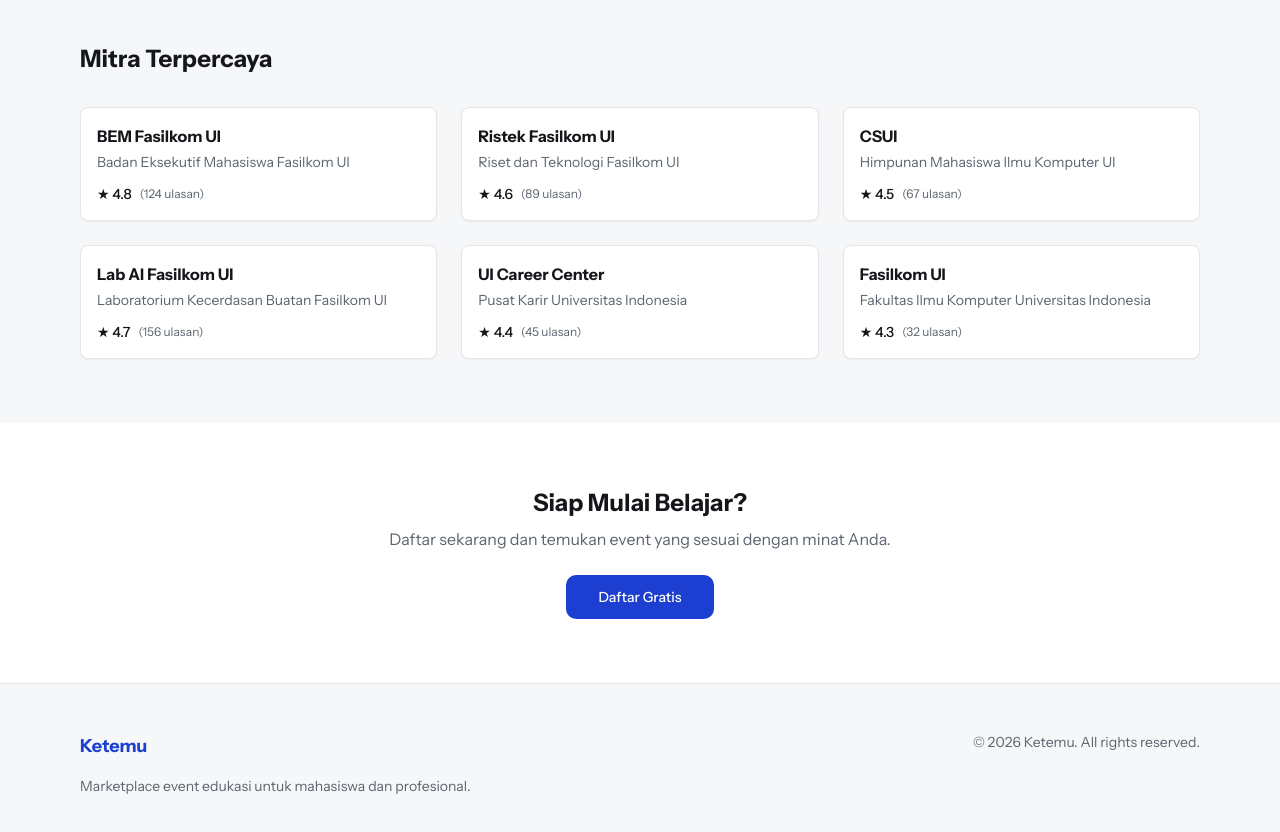
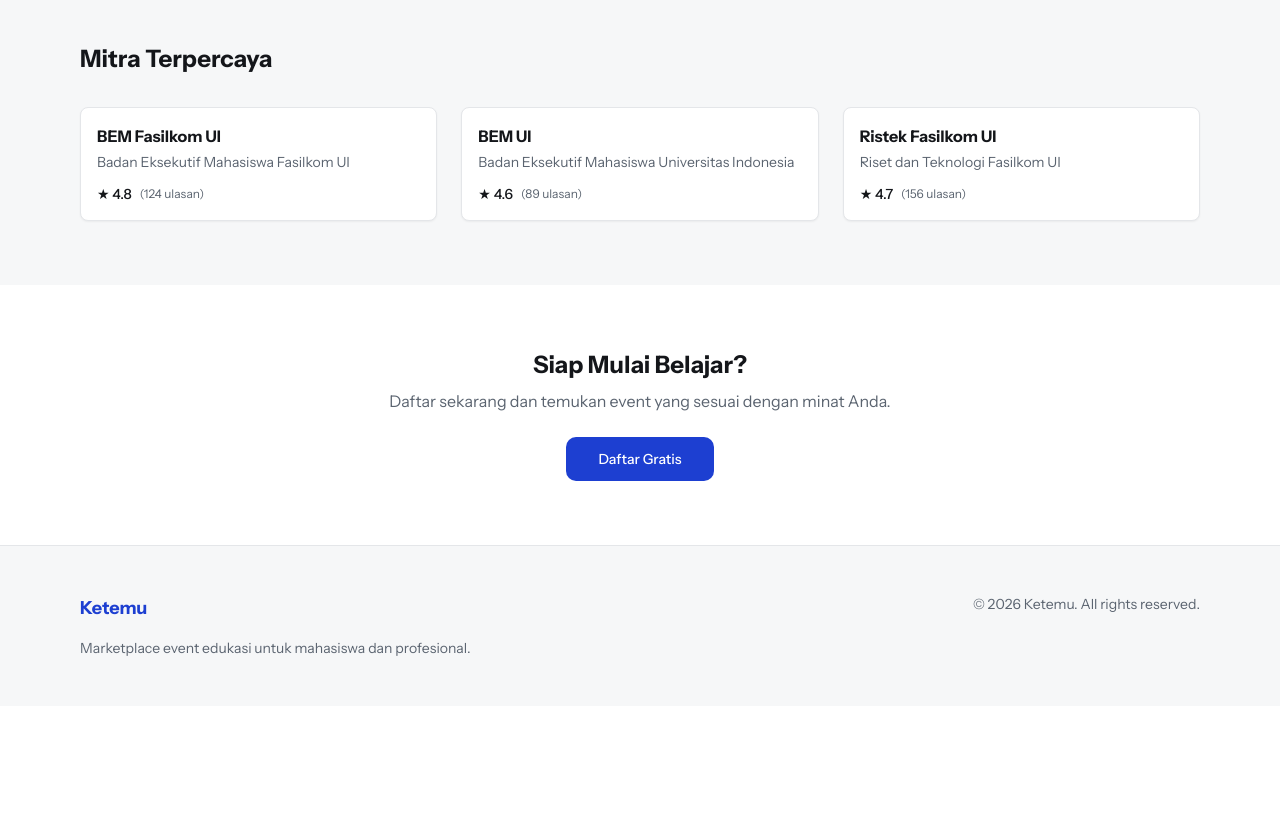
Before and after one commit to VickyIbr/CSUI-Ketemu, a React (Vite) app: page / in a window 1280 px wide. Shown: the part 1380-2212 px from the top of the page. After the commit the page ends 2086 px from the top, so only its background shows below. Built offline with nearby package versions, Linux system fonts and the light colour scheme.

Commit message:
chore(seed): update to 3 UI orgs (BEM Fasilkom, BEM UI, Ristek) + real UI students

```diff
--- a/src/features/events/data/events.seed.ts
+++ b/src/features/events/data/events.seed.ts
@@ -16,7 +16,7 @@
     endDate: "2025-11-18T17:00:00Z",
     location: "Lab AI Fasilkom UI",
     isOnline: false,
-    partnerId: "partner-4",
+    partnerId: "partner-1",
     coverUrl: "/covers/introduction-ai.svg",
     syllabus: [
       "Konsep Dasar AI",
@@ -176,7 +176,7 @@
     endDate: "2026-03-01T17:00:00Z",
     location: "Lab AI Fasilkom UI",
     isOnline: false,
-    partnerId: "partner-4",
+    partnerId: "partner-1",
     coverUrl: "/covers/data-science-bootcamp.svg",
     syllabus: [
       "Python & Pandas",
@@ -240,7 +240,7 @@
     endDate: "2026-03-01T17:00:00Z",
     location: "Lab Fasilkom UI",
     isOnline: false,
-    partnerId: "partner-5",
+    partnerId: "partner-2",
     coverUrl: "/covers/go-course-ui.svg",
     syllabus: [
       "Go Syntax & Types",
@@ -272,7 +272,7 @@
     endDate: "2025-12-06T17:00:00Z",
     location: "Lab Keamanan Nasional",
     isOnline: false,
-    partnerId: "partner-4",
+    partnerId: "partner-1",
     coverUrl: "/covers/cybersecurity.svg",
     syllabus: [
       "Cryptography Fundamentals",
@@ -304,7 +304,7 @@
     endDate: "2025-11-20T16:00:00Z",
     location: "Online",
     isOnline: true,
-    partnerId: "partner-4",
+    partnerId: "partner-1",
     coverUrl: "/covers/ui-tech-talk.svg",
     syllabus: [
       "AI di Industri",
--- a/src/features/partners/data/partners.seed.ts
+++ b/src/features/partners/data/partners.seed.ts
@@ -6,7 +6,7 @@
     slug: "bem-fasilkom-ui",
     name: "BEM Fasilkom UI",
     tagline: "Badan Eksekutif Mahasiswa Fasilkom UI",
-    description: "BEM Fasilkom UI adalah organisasi mahasiswa yang menyelenggarakan berbagai acara akademik dan non-akademik untuk mahasiswa Fasilkom Universitas Indonesia.",
+    description: "BEM Fasilkom UI adalah organisasi mahasiswa Fakultas Ilmu Komputer Universitas Indonesia yang menyelenggarakan berbagai acara akademik dan non-akademik untuk mahasiswa Fasilkom UI.",
     logoUrl: "/logos/bem-fasilkom-ui.svg",
     websiteUrl: "https://bem.cs.ui.ac.id",
     location: "Depok",
@@ -22,12 +22,12 @@
   },
   {
     id: "partner-2",
-    slug: "ristek-fasilkom-ui",
-    name: "Ristek Fasilkom UI",
-    tagline: "Riset dan Teknologi Fasilkom UI",
-    description: "Ristek Fasilkom UI adalah unit kegiatan mahasiswa yang fokus pada pengembangan riset dan teknologi. Menyelenggarakan workshop, seminar, dan kompetisi teknologi.",
-    logoUrl: "/logos/ristek-fasilkom-ui.svg",
-    websiteUrl: "https://ristek.cs.ui.ac.id",
+    slug: "bem-ui",
+    name: "BEM UI",
+    tagline: "Badan Eksekutif Mahasiswa Universitas Indonesia",
+    description: "BEM UI adalah organisasi mahasiswa tingkat universitas yang menyelenggarakan berbagai program akademik, sosial, dan pengembangan karir untuk mahasiswa Universitas Indonesia.",
+    logoUrl: "/logos/bem-ui.svg",
+    websiteUrl: "https://bem.ui.ac.id",
     location: "Depok",
     rating: 4.6,
     reviewCount: 89,
@@ -35,37 +35,18 @@
     rekening: {
       bankName: "Mandiri",
       accountNumber: "0987654321",
-      accountHolder: "Ristek Fasilkom UI",
+      accountHolder: "BEM UI",
     },
     createdAt: "2025-02-20T00:00:00Z",
   },
   {
     id: "partner-3",
-    slug: "csui",
-    name: "CSUI",
-    tagline: "Himpunan Mahasiswa Ilmu Komputer UI",
-    description: "CSUI (Computer Science UI) adalah himpunan mahasiswa program studi Ilmu Komputer Universitas Indonesia. Menyelenggarakan berbagai event akademik dan pengembangan karir.",
-    logoUrl: "/logos/csui.svg",
-    websiteUrl: "https://cs.ui.ac.id",
-    location: "Depok",
-    rating: 4.5,
-    reviewCount: 67,
-    isVerified: true,
-    rekening: {
-      bankName: "BNI",
-      accountNumber: "1122334455",
-      accountHolder: "CSUI",
-    },
-    createdAt: "2025-03-10T00:00:00Z",
-  },
-  {
-    id: "partner-4",
-    slug: "lab-ai-fasilkom-ui",
-    name: "Lab AI Fasilkom UI",
-    tagline: "Laboratorium Kecerdasan Buatan Fasilkom UI",
-    description: "Laboratorium AI Fasilkom UI adalah pusat riset kecerdasan buatan di Fasilkom Universitas Indonesia. Menyelenggarakan seminar, workshop, dan kompetisi AI.",
-    logoUrl: "/logos/lab-ai-fasilkom-ui.svg",
-    websiteUrl: "https://ai.cs.ui.ac.id",
+    slug: "ristek-fasilkom-ui",
+    name: "Ristek Fasilkom UI",
+    tagline: "Riset dan Teknologi Fasilkom UI",
+    description: "Ristek Fasilkom UI adalah unit kegiatan mahasiswa yang fokus pada pengembangan riset dan teknologi. Menyelenggarakan workshop, seminar, dan kompetisi teknologi sejak 1989.",
+    logoUrl: "/logos/ristek-fasilkom-ui.svg",
+    websiteUrl: "https://ristek.cs.ui.ac.id",
     location: "Depok",
     rating: 4.7,
     reviewCount: 156,
@@ -73,46 +54,8 @@
     rekening: {
       bankName: "BCA",
       accountNumber: "5566778899",
-      accountHolder: "Lab AI Fasilkom UI",
+      accountHolder: "Ristek Fasilkom UI",
     },
     createdAt: "2025-01-01T00:00:00Z",
   },
-  {
-    id: "partner-5",
-    slug: "ui-career-center",
-    name: "UI Career Center",
-    tagline: "Pusat Karir Universitas Indonesia",
-    description: "UI Career Center adalah pusat pengembangan karir mahasiswa Universitas Indonesia. Menyelenggarakan webinar, workshop, dan job fair.",
-    logoUrl: "/logos/ui-career-center.svg",
-    websiteUrl: "https://career.ui.ac.id",
-    location: "Depok",
-    rating: 4.4,
-    reviewCount: 45,
-    isVerified: false,
-    rekening: {
-      bankName: "Mandiri",
-      accountNumber: "9988776655",
-      accountHolder: "UI Career Center",
-    },
-    createdAt: "2025-04-05T00:00:00Z",
-  },
-  {
-    id: "partner-6",
-    slug: "fasilkom-ui",
-    name: "Fasilkom UI",
-    tagline: "Fakultas Ilmu Komputer Universitas Indonesia",
-    description: "Fakultas Ilmu Komputer Universitas Indonesia adalah fakultas yang menyelenggarakan program studi Ilmu Komputer dan Sistem Informasi.",
-    logoUrl: "/logos/fasilkom-ui.svg",
-    websiteUrl: "https://www.cs.ui.ac.id",
-    location: "Depok",
-    rating: 4.3,
-    reviewCount: 32,
-    isVerified: false,
-    rekening: {
-      bankName: "BNI",
-      accountNumber: "4433221100",
-      accountHolder: "Fasilkom UI",
-    },
-    createdAt: "2025-05-12T00:00:00Z",
-  },
 ]
--- a/src/features/profile/data/users.seed.ts
+++ b/src/features/profile/data/users.seed.ts
@@ -3,12 +3,12 @@
 export const usersSeed: User[] = [
   {
     id: "user-1",
-    username: "vicky",
-    email: "user@ketemu.id",
-    name: "Vicky Ibrahimovic",
+    username: "oscar",
+    email: "oscar.ryanda@ui.ac.id",
+    name: "Oscar Ryanda Putra",
     headline: "Mahasiswa Sistem Informasi Fasilkom UI",
-    bio: "Suka belajar teknologi baru dan berpartisipasi dalam kompetisi hackathon. Fokus pada DevOps dan AI.",
-    avatarUrl: "/avatars/vicky.svg",
+    bio: "Mahasiswa Sistem Informasi angkatan 2023. Juara 1 Tecfest Global Business Case Competition 2025.",
+    avatarUrl: "/avatars/oscar.svg",
     education: [
       {
         id: "edu-1",
@@ -22,18 +22,18 @@
     skills: [
       { id: "sk-1", name: "React", level: "advanced" },
       { id: "sk-2", name: "TypeScript", level: "advanced" },
-      { id: "sk-3", name: "Go", level: "intermediate" },
+      { id: "sk-3", name: "AI", level: "intermediate" },
     ],
     createdAt: "2025-01-01T00:00:00Z",
   },
   {
     id: "user-2",
-    username: "budi",
-    email: "budi@example.com",
-    name: "Budi Santoso",
-    headline: "Mahasiswa Ilmu Komputer UI",
-    bio: "Backend developer yang tertarik pada data science dan AI. Aktif di lab riset Fasilkom UI.",
-    avatarUrl: "/avatars/budi.svg",
+    username: "vinka",
+    email: "vinka.alrezky@ui.ac.id",
+    name: "Vinka Alrezky As",
+    headline: "Mahasiswa Ilmu Komputer Fasilkom UI",
+    bio: "Mahasiswa Ilmu Komputer angkatan 2022. Juara 3 Toyota Software Academy Indonesia 2026.",
+    avatarUrl: "/avatars/vinka.svg",
     education: [
       {
         id: "edu-2",
@@ -46,26 +46,26 @@
     ],
     skills: [
       { id: "sk-4", name: "Python", level: "advanced" },
-      { id: "sk-5", name: "Go", level: "intermediate" },
-      { id: "sk-6", name: "Machine Learning", level: "intermediate" },
+      { id: "sk-5", name: "Machine Learning", level: "intermediate" },
+      { id: "sk-6", name: "Go", level: "intermediate" },
     ],
     createdAt: "2025-02-01T00:00:00Z",
   },
   {
     id: "user-3",
-    username: "siti",
-    email: "siti@example.com",
-    name: "Siti Aminah",
-    headline: "Mahasiswa Desain Komunikasi Visual UI",
-    bio: "Desainer dengan passion di accessibility dan inclusive design. Aktif di UKM Seni Fasilkom UI.",
-    avatarUrl: "/avatars/siti.svg",
+    username: "naomyscha",
+    email: "naomyscha.attalie@ui.ac.id",
+    name: "Naomyscha Attalie Maza",
+    headline: "Mahasiswa Fasilkom UI",
+    bio: "Mahasiswa Fasilkom UI angkatan 2024. None Jakarta Barat 2025.",
+    avatarUrl: "/avatars/naomyscha.svg",
     education: [
       {
         id: "edu-3",
         institution: "Universitas Indonesia",
         degree: "S1",
-        field: "Desain Komunikasi Visual",
-        startYear: 2023,
+        field: "Ilmu Komputer",
+        startYear: 2024,
         endYear: null,
       },
     ],
--- a/src/pages/user/account-settings.tsx
+++ b/src/pages/user/account-settings.tsx
@@ -8,10 +8,10 @@
 
 export function AccountSettingsPage() {
   const [profile, setProfile] = useState({
-    name: "Rina Wijaya",
-    email: "user@ketemu.id",
-    headline: "Mahasiswa Sistem Informasi UI",
-    bio: "Suka belajar teknologi baru dan berpartisipasi dalam kompetisi hackathon.",
+    name: "Oscar Ryanda Putra",
+    email: "oscar.ryanda@ui.ac.id",
+    headline: "Mahasiswa Sistem Informasi Fasilkom UI",
+    bio: "Mahasiswa Sistem Informasi angkatan 2023. Juara 1 Tecfest Global Business Case Competition 2025.",
   })
 
   const [saved, setSaved] = useState(false)
```
